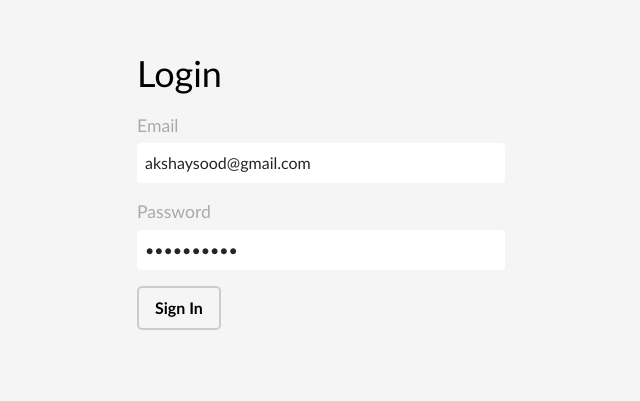
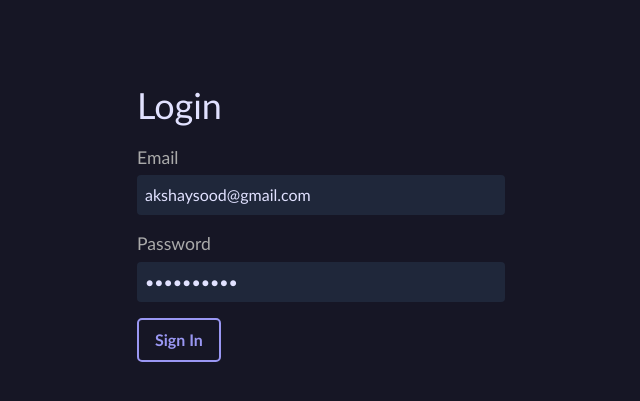
Before and after one commit to hopeinjavascript/nextjs-13-notes-app, a Next.js app: page /auth/signIn in a window 1280 px wide. Shown: the part 163-564 px from the top of the page, without its empty margins (319-959 px from the left). Built offline with nearby package versions, Linux system fonts and the light colour scheme.

Commit message:
feat: add theme

```diff
--- /dev/null
+++ b/src/context/theme.js
@@ -0,0 +1,41 @@
+import React, {
+  createContext,
+  useContext,
+  useEffect,
+  useMemo,
+  useState,
+} from 'react';
+
+const ThemeContext = createContext('dark'); // null || []
+
+const ThemeContextProvider = ({ children }) => {
+  // read
+  const [theme, setTheme] = useState('dark');
+
+  useEffect(() => {
+    setTheme(localStorage.getItem('theme') || 'dark');
+
+    return () => {};
+  }, []);
+
+  const toggleTheme = () => {
+    const updatedTheme = theme === 'dark' ? 'light' : 'dark';
+    localStorage.setItem('theme', updatedTheme);
+    setTheme(updatedTheme);
+  };
+
+  const val = useMemo(() => ({ theme, setTheme, toggleTheme }), [theme]);
+
+  return (
+    <ThemeContext.Provider value={val}>
+      <div className={`app-wrapper ${theme}`}>{children} </div>
+      {/* {children} */}
+    </ThemeContext.Provider>
+  );
+};
+
+export default ThemeContextProvider;
+
+export const useThemeContext = () => {
+  return useContext(ThemeContext);
+};
--- a/src/pages/_app.js
+++ b/src/pages/_app.js
@@ -1,13 +1,16 @@
 import NotesContextProvider from '@/context/notes';
+import ThemeContextProvider from '@/context/theme';
 import '@/styles/globals.css';
 import { SessionProvider } from 'next-auth/react';
 
 export default function App({ Component, pageProps }) {
   return (
-    <SessionProvider session={pageProps.session}>
-      <NotesContextProvider>
-        <Component {...pageProps} />
-      </NotesContextProvider>
-    </SessionProvider>
+    <ThemeContextProvider>
+      <SessionProvider session={pageProps.session}>
+        <NotesContextProvider>
+          <Component {...pageProps} />
+        </NotesContextProvider>
+      </SessionProvider>
+    </ThemeContextProvider>
   );
 }
--- a/src/styles/CreateNote.module.css
+++ b/src/styles/CreateNote.module.css
@@ -1,11 +1,9 @@
 .notes_form_wrapper {
   width: 100%;
-  height: 100vh;
+  min-height: 100vh;
   display: flex;
-  /* flex-direction: column; */
   justify-content: center;
   align-items: center;
-  box-shadow: 0 0 10px #ccc;
 }
 
 .left {
--- a/src/styles/Notes.module.css
+++ b/src/styles/Notes.module.css
@@ -1,6 +1,6 @@
 .notes_wrapper {
   width: 80%;
-  margin: 2rem auto;
+  margin: 0rem auto;
   min-height: 100vh;
   position: relative;
 }
@@ -24,7 +24,7 @@
 }
 
 .note {
-  border: 2px solid #ccc;
+  border: 1px solid var(--softTextColor);
   width: 220px;
   border-radius: 8px;
 }
@@ -47,7 +47,7 @@
 }
 
 .note_cta {
-  border-top: 1px solid #ccc;
+  border-top: 1px solid var(--softTextColor);
   padding: 0 1rem;
 }
 
--- a/src/styles/globals.css
+++ b/src/styles/globals.css
@@ -3,9 +3,33 @@
 @tailwind utilities;
 
 :root {
-  --foreground-rgb: 0, 0, 0;
-  --background-start-rgb: 214, 219, 220;
-  --background-end-rgb: 255, 255, 255;
+  /* light theme */
+  .light {
+    --bg: white;
+    --textColor: black;
+    --softBg: #f0f0f0;
+    --softTextColor: #626262;
+    /* OR */
+    --primary-color: #4681f4;
+    --secondary-color: #7c859c;
+    --font-color: #424242;
+    --bg-color: #f5f5f5;
+  }
+
+  .dark {
+    /* this class should only be used for setting variables
+      for setting css properties use .app-wrapper class instead
+    */
+    --bg: #0f172a;
+    --textColor: #ddd;
+    --softBg: #1f273a;
+    --softTextColor: #a6a6a6;
+    /* OR */
+    --primary-color: #9a97f3;
+    --secondary-color: #818cab;
+    --font-color: #e1e1ff;
+    --bg-color: #161625;
+  }
 }
 
 @media (prefers-color-scheme: dark) {
@@ -13,18 +37,11 @@
     --foreground-rgb: 255, 255, 255;
     --background-start-rgb: 0, 0, 0;
     --background-end-rgb: 0, 0, 0;
+    --primary-color: #9a97f3;
+    --secondary-color: #818cab;
+    --font-color: #e1e1ff;
+    --bg-color: #161625;
   }
-}
-
-body {
-  color: rgb(var(--foreground-rgb));
-  /* background: linear-gradient(
-      to bottom,
-      transparent,
-      rgb(var(--background-end-rgb))
-    )
-    rgb(var(--background-start-rgb)); */
-  background-color: whitesmoke;
 }
 
 * {
@@ -34,34 +51,36 @@ body {
   font-family: Calibri, sans-serif;
 }
 
+.app-wrapper {
+  padding: 2rem;
+  background-color: var(--bg-color);
+  color: var(--font-color);
+}
+
 button,
 .btn {
   outline: 0;
   padding: 0.5rem 1rem;
   cursor: pointer;
   border-radius: 5px;
-  /* color: #f5f5f5; */
   font-weight: bold;
 }
 
 .btn_primary {
-  background-color: steelblue;
+  background-color: var(--primary-color);
+  color: var(--softBg);
 }
 
 .btn_outline {
-  border: 2px solid #ccc;
+  border: 2px solid var(--primary-color);
+  color: var(--primary-color);
 }
 
 input[type='text'],
 input[type='email'],
-input[type='password'] {
-  padding: 0.5rem;
-  border-radius: 4px;
-  color: #252525;
-}
-
+input[type='password'],
 textarea {
   padding: 0.5rem;
   border-radius: 4px;
-  color: #252525;
+  background-color: var(--softBg);
 }
```
